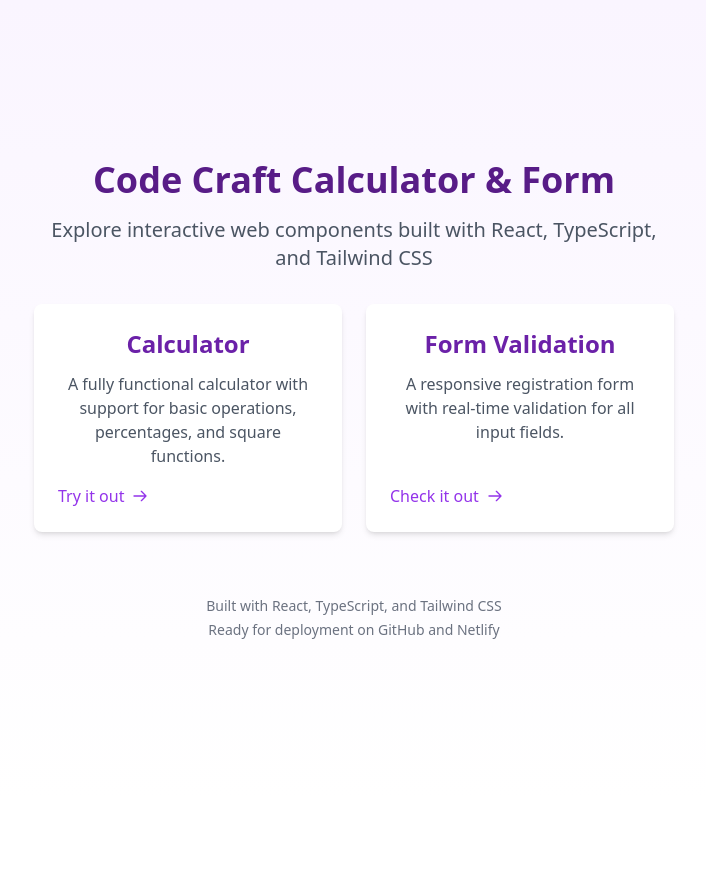
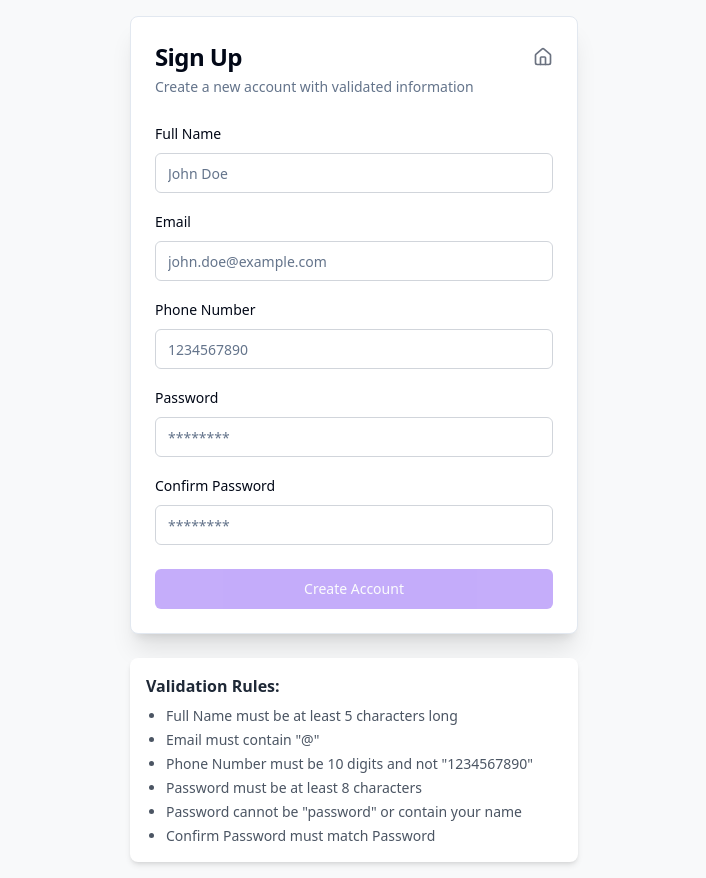
Before and after one commit to sat-yam-21/code-craft-calculator-form, a React (Vite) app: page / in a window 1280 px wide. Shown: the whole page, without its empty margins (286-992 px from the left). Before the commit the page ends 800 px from the top, so only its background shows below. Built offline with nearby package versions, Linux system fonts and the light colour scheme.

Commit message:
Refactor: Reorder routes in App.tsx
Move the form validation route to be rendered before the calculator route.

```diff
--- a/src/App.tsx
+++ b/src/App.tsx
@@ -18,9 +18,9 @@ const App = () => (
       <Sonner />
       <BrowserRouter>
         <Routes>
-          <Route path="/" element={<Index />} />
+          <Route path="/" element={<FormValidation />} />
           <Route path="/calculator" element={<Calculator />} />
-          <Route path="/form" element={<FormValidation />} />
+          <Route path="/home" element={<Index />} />
           {/* ADD ALL CUSTOM ROUTES ABOVE THE CATCH-ALL "*" ROUTE */}
           <Route path="*" element={<NotFound />} />
         </Routes>
--- a/src/pages/Index.tsx
+++ b/src/pages/Index.tsx
@@ -26,7 +26,7 @@ const Index = () => {
             </div>
           </Link>
 
-          <Link to="/form" className="group">
+          <Link to="/" className="group">
             <div className="bg-white p-6 rounded-lg shadow-md hover:shadow-lg transition-all duration-300 transform hover:-translate-y-1 h-full flex flex-col">
               <h2 className="text-2xl font-semibold mb-3 text-purple-800 group-hover:text-purple-600">Form Validation</h2>
               <p className="text-gray-600 mb-4 flex-grow">
```
